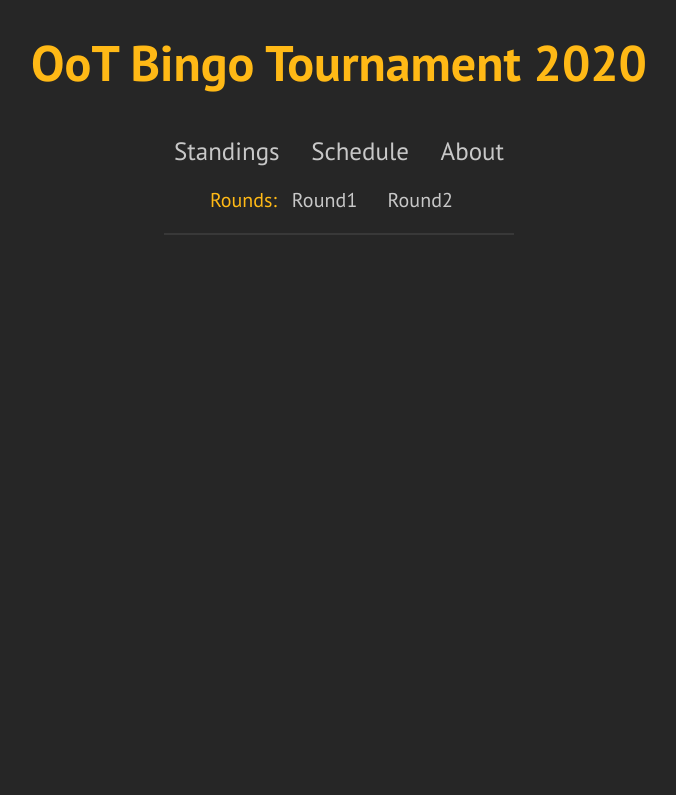
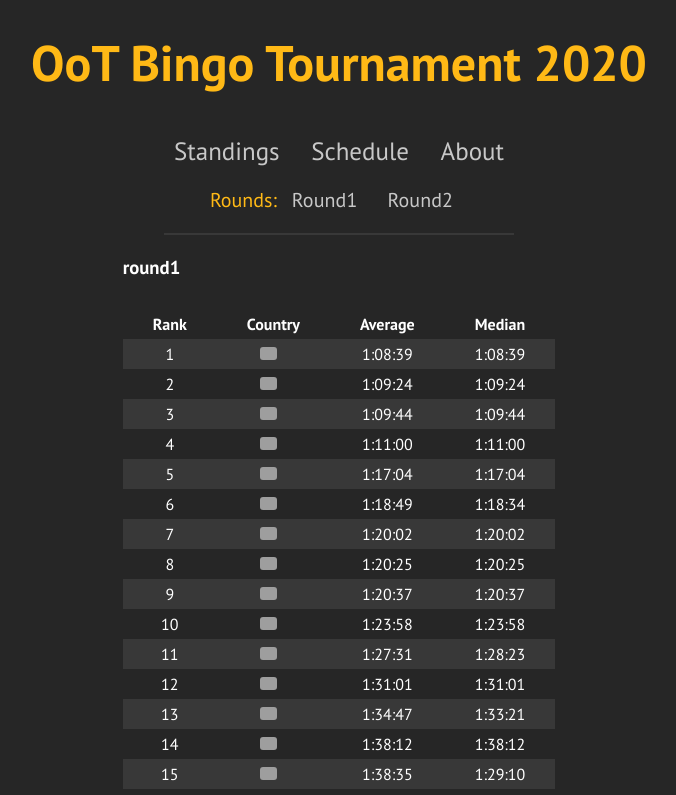
Before and after one commit to xwmtp/bingo2021, a React (Create React App) app: page /#/stats in a window 1280 px wide. Shown: the top 795 px of the page, without its empty margins (301-977 px from the left). Built offline with nearby package versions, Linux system fonts and the light colour scheme; grey boxes are pictures that could not be loaded; a web font is replaced by a local one.

Commit message:
Added hidden page with stats

```diff
--- a/src/App.js
+++ b/src/App.js
@@ -4,6 +4,7 @@ import Header from './components/Header'
 import Navigation from './components/Navigation.jsx'
 import Table from './components/Table'
 import Round from './components/Round'
+import Stats from './components/Stats'
 import About from './components/About'
 import Schedule from './components/Schedule'
 import styled from "styled-components";
@@ -35,6 +36,7 @@ class App extends React.Component {
             <Route path="/about" component={About} />
             <Route path="/schedule" component={Schedule} />
             <Route path="/round/:i" component={Round} />
+            <Route path="/stats" component={Stats} />
 
           </Switch>
         </Wrapper>
--- /dev/null
+++ b/src/components/Stats.jsx
@@ -0,0 +1,120 @@
+import styled from "styled-components";
+import React from "react";
+import data from '../data/bingo2020_stats'
+
+class Table extends React.Component {
+
+    StyledTable = styled.table`
+        max-width: 800px;
+        width: 70%;
+        margin: 30px 0px;
+        border: none;
+        border-spacing: 0px;
+        flex-shrink: 0;
+        font-size: 16px;
+
+        tr:nth-child(even) {background-color: var(--row-color);}
+
+        td, th {
+            padding: 5px 30px;
+            border: none;
+            vertical-align: center;
+            text-align: center;
+        }
+
+        #overflow {
+            overflow-x: auto;
+            white-space: nowrap;
+        }
+
+        @media only screen and (max-width: 800px) {
+        .extra-info{
+            display: none;
+        }
+        td, th {
+            padding: 5px 7px;
+        }
+
+    }
+    `
+
+    StyledTr = styled.tr`
+        td img {
+        height: 13px;
+        margin-right: 10px;
+        border-radius: 3px;
+    }
+`
+
+
+    render() {
+
+        const createRows = (data) => {
+            let rows = []
+            let i = 0
+            for (var country of Object.keys(data['mean'])) {
+                i++
+
+                let row = < this.StyledTr >
+                    <td>{i}</td>
+                    <td><img src={`https://raw.githubusercontent.com/xwmtp/bingo2020/master/img/flags/${country}.png`} alt="flag" /></td>
+                    <td>{data['mean'][country]}</td>
+                    <td>{data['median'][country]}</td>
+                </this.StyledTr >
+                rows.push(row)
+            }
+            return rows
+        }
+
+        const createTable = (data) => {
+            let rows = createRows(data)
+            return < this.StyledTable >
+                <tbody>
+                    <tr>
+                        <th>Rank</th>
+                        <th>Country</th>
+                        <th>Average</th>
+                        <th>Median</th>
+                    </tr>
+                    {rows}
+                </tbody>
+            </this.StyledTable >
+
+        }
+
+        const createRoundDiv = (data) => {
+            let tables = []
+            for (var type of Object.keys(data)) {
+                console.log(type)
+
+
+                let table = createTable(data[type])
+                tables.push(table)
+            }
+            return <div>
+                <h3>{round}</h3>
+                {tables}
+            </div>
+        }
+
+        let table_divs = []
+
+        for (var round of Object.keys(data)) {
+            console.log(data[round])
+            let table_div = createRoundDiv(data[round])
+            table_divs.push(table_div)
+
+        }
+
+
+
+
+        return (
+            <div id='overflow'>
+                {table_divs}
+            </div>
+        )
+    }
+}
+
+export default Table;
```
Also changed, not shown: src/data/bingo2020_stats.js (+1 -1 lines), img/flags/eu.png (added), img/flags/na.png (added).
